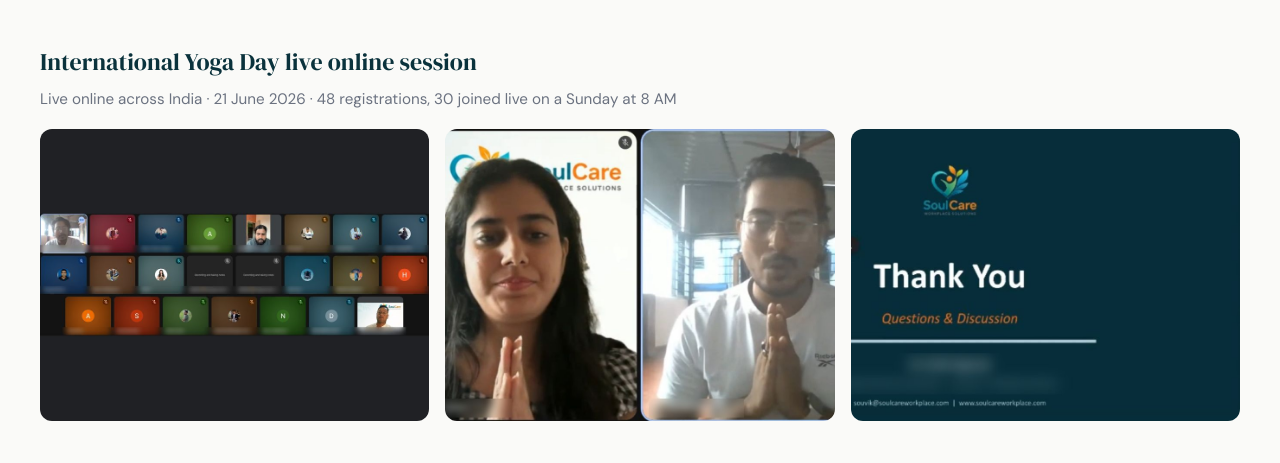
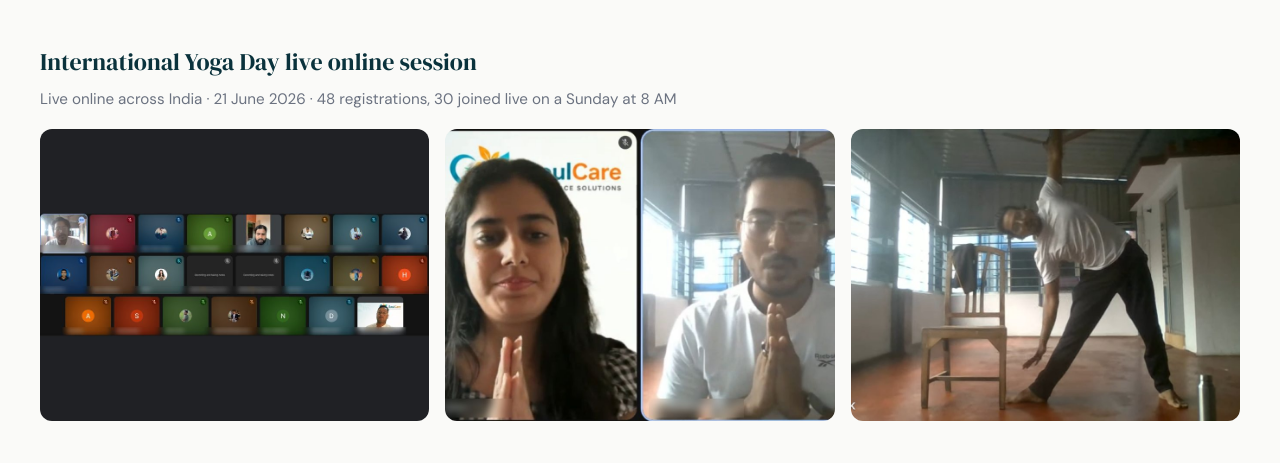
Before and after one commit to soulcareworkplacesolutions-pixel/soulcare-website, a plain HTML site: page index.html in a window 1280 px wide. Shown: the part 3610-4073 px from the top of the page. Drawn offline with Linux system fonts and the light colour scheme; a script that the page names is missing.

Commit message:
Yoga Day row: replace the closing slide with Nayan leading the live session
Co-Authored-By: Claude Opus 5.5 <noreply@anthropic.com>
Claude-Session: https://claude.ai/code/session_012HBaAxcTf1we6yXxr2NwMh

```diff
--- a/index.html
+++ b/index.html
@@ -472,7 +472,7 @@
       <div class="work-grid">
         <img decoding="async" loading="lazy" src="/images/work/yoga-day-online-1.jpg" alt="Participants from across India on the live International Yoga Day session" width="900" height="675">
         <img decoding="async" loading="lazy" src="/images/work/yoga-day-online-2.jpg" alt="SoulCare™ specialists closing the International Yoga Day session" width="900" height="675">
-        <img decoding="async" loading="lazy" src="/images/work/yoga-day-online-3.jpg" alt="Closing slide of the SoulCare™ International Yoga Day session" width="900" height="675">
+        <img decoding="async" loading="lazy" src="/images/work/yoga-day-online-nayan.jpg" alt="Nayan Mallick leading the SoulCare™ International Yoga Day live session" width="900" height="675">
       </div>
     </div>
 
```
Also changed, not shown: images/work/yoga-day-online-3.jpg (deleted), images/work/yoga-day-online-nayan.jpg (added).
